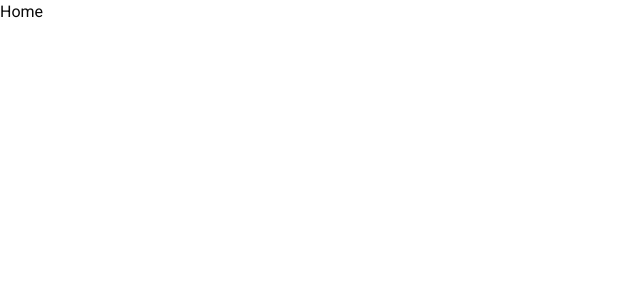
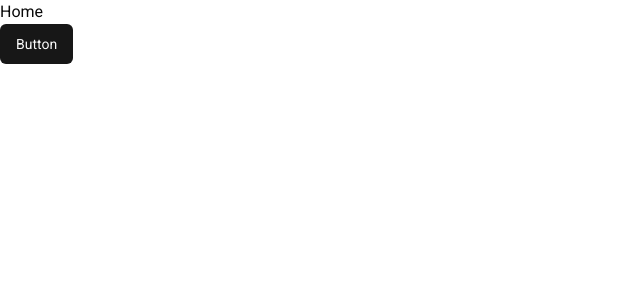
Before and after one commit to bartlomiej-kochanowicz/next-14-ecommerce, a Next.js app: page / in a window 1280 px wide. Shown: the top 300 px of the page, without its empty margins (0-640 px from the left). Built offline with nearby package versions, Linux system fonts and the light colour scheme.

Commit message:
add button component

```diff
--- a/package.json
+++ b/package.json
@@ -11,6 +11,7 @@
 		"lint:fix": "next lint --fix --dir src"
 	},
 	"dependencies": {
+		"@radix-ui/react-slot": "^1.1.0",
 		"class-variance-authority": "^0.7.0",
 		"clsx": "^2.1.1",
 		"lucide-react": "^0.408.0",
--- a/src/app/page.tsx
+++ b/src/app/page.tsx
@@ -1,5 +1,13 @@
+import { Button } from "@/components/ui/button";
+
 const Home = () => {
-	return <div>Home</div>;
+	return (
+		<div>
+			Home
+			<br />
+			<Button>Button</Button>
+		</div>
+	);
 };
 
 export default Home;
--- /dev/null
+++ b/src/components/ui/button.tsx
@@ -0,0 +1,56 @@
+import * as React from "react"
+import { Slot } from "@radix-ui/react-slot"
+import { cva, type VariantProps } from "class-variance-authority"
+
+import { cn } from "@/lib/utils"
+
+const buttonVariants = cva(
+  "inline-flex items-center justify-center whitespace-nowrap rounded-md text-sm font-medium ring-offset-background transition-colors focus-visible:outline-none focus-visible:ring-2 focus-visible:ring-ring focus-visible:ring-offset-2 disabled:pointer-events-none disabled:opacity-50",
+  {
+    variants: {
+      variant: {
+        default: "bg-primary text-primary-foreground hover:bg-primary/90",
+        destructive:
+          "bg-destructive text-destructive-foreground hover:bg-destructive/90",
+        outline:
+          "border border-input bg-background hover:bg-accent hover:text-accent-foreground",
+        secondary:
+          "bg-secondary text-secondary-foreground hover:bg-secondary/80",
+        ghost: "hover:bg-accent hover:text-accent-foreground",
+        link: "text-primary underline-offset-4 hover:underline",
+      },
+      size: {
+        default: "h-10 px-4 py-2",
+        sm: "h-9 rounded-md px-3",
+        lg: "h-11 rounded-md px-8",
+        icon: "h-10 w-10",
+      },
+    },
+    defaultVariants: {
+      variant: "default",
+      size: "default",
+    },
+  }
+)
+
+export interface ButtonProps
+  extends React.ButtonHTMLAttributes<HTMLButtonElement>,
+    VariantProps<typeof buttonVariants> {
+  asChild?: boolean
+}
+
+const Button = React.forwardRef<HTMLButtonElement, ButtonProps>(
+  ({ className, variant, size, asChild = false, ...props }, ref) => {
+    const Comp = asChild ? Slot : "button"
+    return (
+      <Comp
+        className={cn(buttonVariants({ variant, size, className }))}
+        ref={ref}
+        {...props}
+      />
+    )
+  }
+)
+Button.displayName = "Button"
+
+export { Button, buttonVariants }
```
Also changed, not shown: 1 other file (tests, documents, lock files or other folders).
